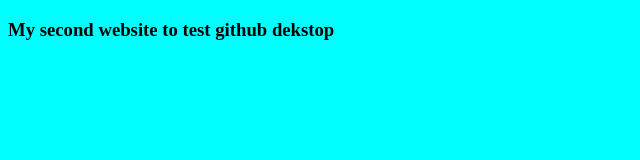
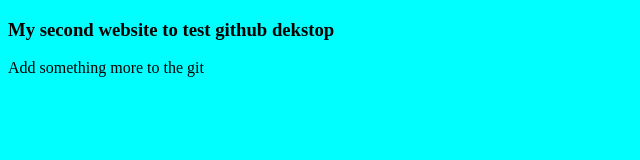
Before and after one commit to RahatRahman/my-second-website, a plain HTML site: page index.html in a window 1280 px wide. Shown: the whole page, without its empty margins (0-640 px from the left). Drawn offline with Linux system fonts and the light colour scheme.

Commit message:
some changes index file

```diff
--- a/index.html
+++ b/index.html
@@ -8,5 +8,8 @@
 </head>
 <body>
     <h3>My second website to test github dekstop</h3>
+    <div>
+        <p>Add something more to the git</p>
+    </div>
 </body>
 </html>
```
